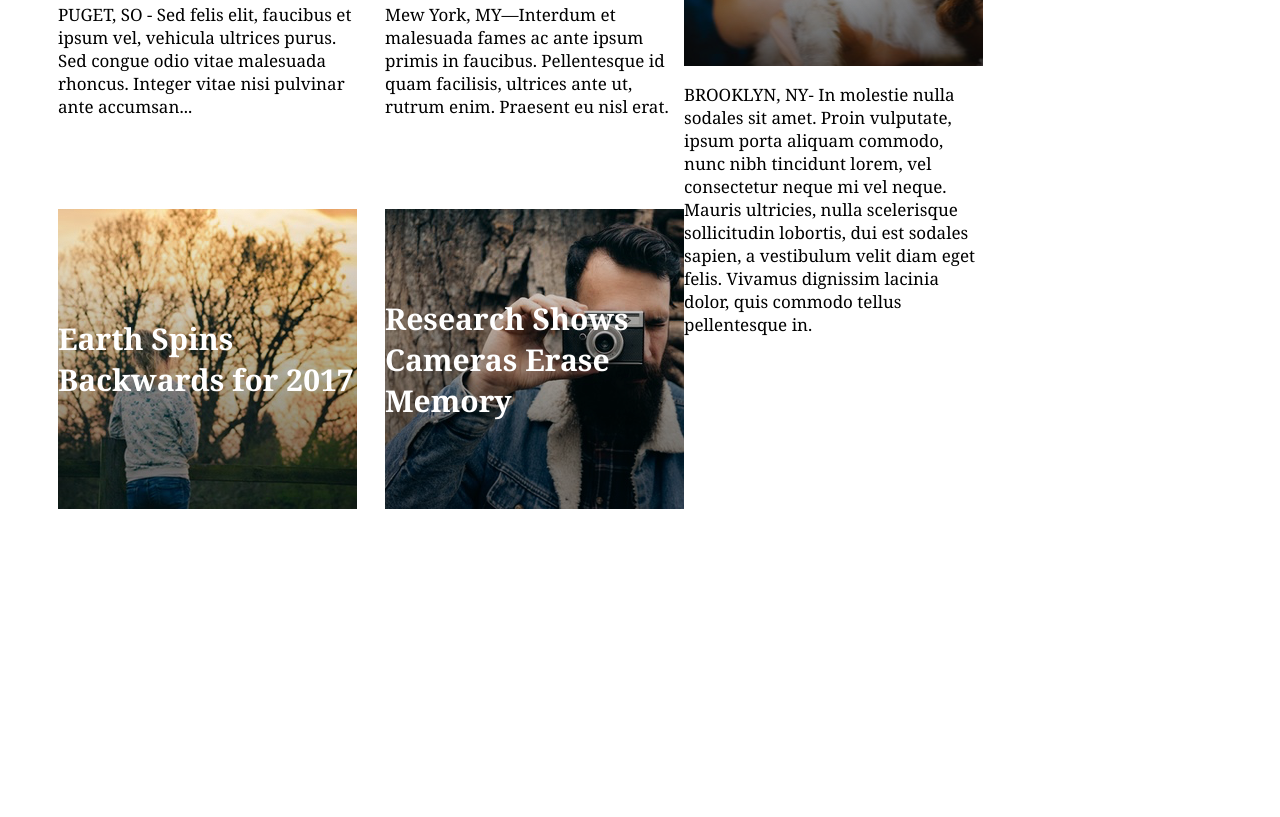
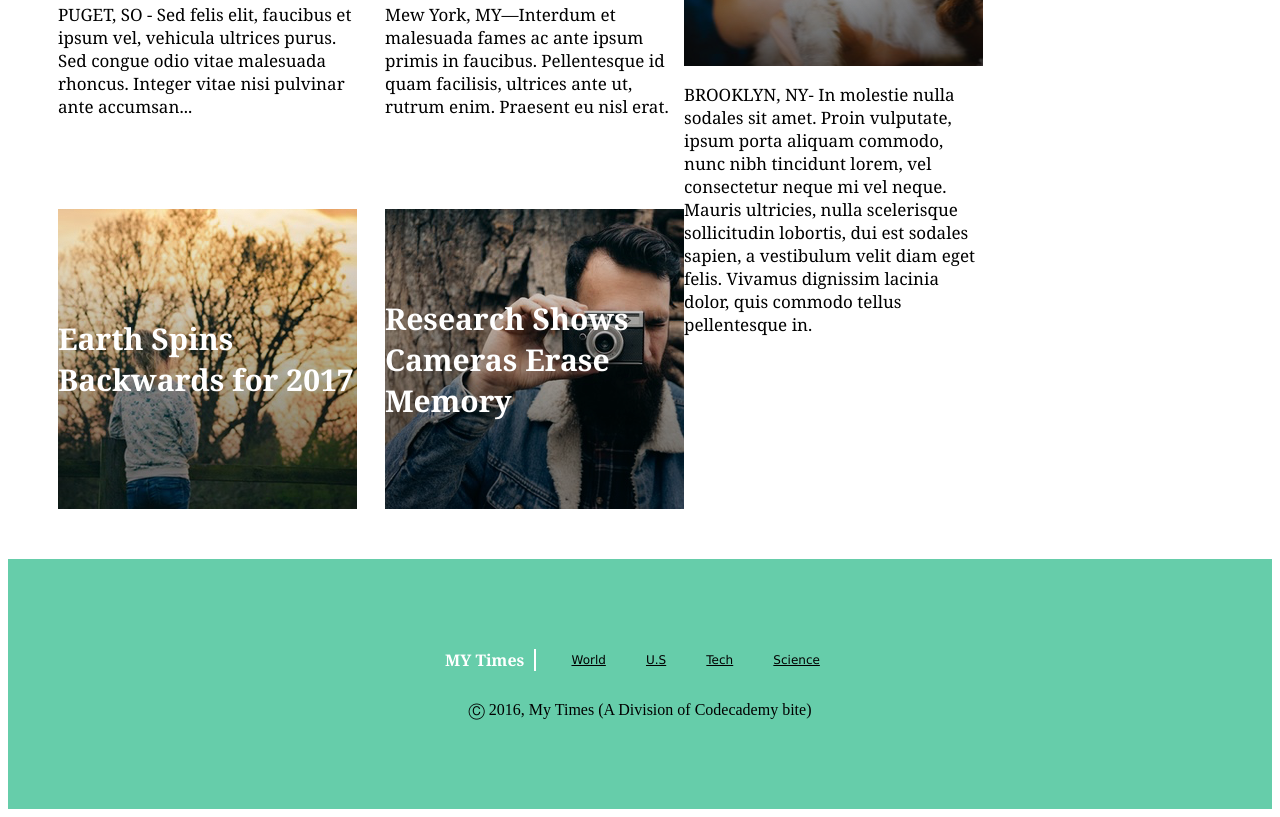
Before and after one commit to magdarogowska/mytimes, a plain HTML site: page index.html in a window 1280 px wide. Shown: the part 804-1621 px from the top of the page. Before the commit the page ends 1363 px from the top, so only its background shows below. Drawn offline with Linux system fonts and the light colour scheme.

Commit message:
this MIGHT be final

```diff
--- a/index.html
+++ b/index.html
@@ -107,5 +107,16 @@
       </div>
     </div>
 
+    <footer>
+      <div id="footdiv">
+        <span class="footlogo">MY Times</span>
+        <span class="footnav"><a href="#">World</a></span>
+        <span class="footnav"><a href="#">U.S</a></span>
+        <span class="footnav"><a href="#">Tech</a></span>
+        <span class="footnav"><a href="#">Science</a></span>
+        <span>&#x24B8; 2016, My Times (A Division of Codecademy bite)</span>
+      </div>
+    </footer>
+
   </body>
 </html>
--- a/resources/css/index.css
+++ b/resources/css/index.css
@@ -13,6 +13,31 @@ p {
   font-family: Georgia;
   font-size: 17px;
   color: black;
+}
+
+footer {
+  display:flex;
+  justify-content: center;
+  align-items:center;
+  background-color: MediumAquamarine;
+  height:250px;
+  margin: auto;
+}
+
+.footlogo {
+  font-family: Georgia;
+  font-size: 16px;
+  font-weight: bold;
+  color: white;
+  border-right: 2px solid white;
+  padding-right: 10px;
+  margin-right:10px;
+}
+
+.footnav {
+  font-family: Verdana;
+  font-size: 12px;
+  padding:0 15px;
 }
 
 .imageheading {
@@ -36,7 +61,7 @@ align-items:center;
 padding:0px 10px;
 }
 
-.navigation a {
+span a {
   color:black;
 }
 
@@ -131,4 +156,14 @@ padding:0px 10px;
 #newsbites {
   font-size: 16px;
   font-weight: bold;
+  text-align: center;
 }
+
+#footdiv {
+  display:flex;
+  flex-flow:row wrap;
+  justify-content:space-around;
+  align-items:center;
+  width:400px;
+  height:100px;
+}
```
